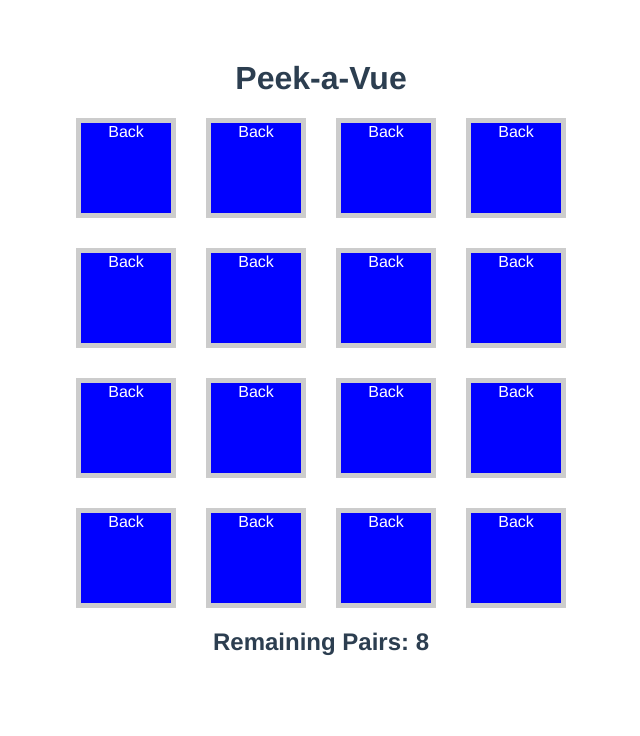
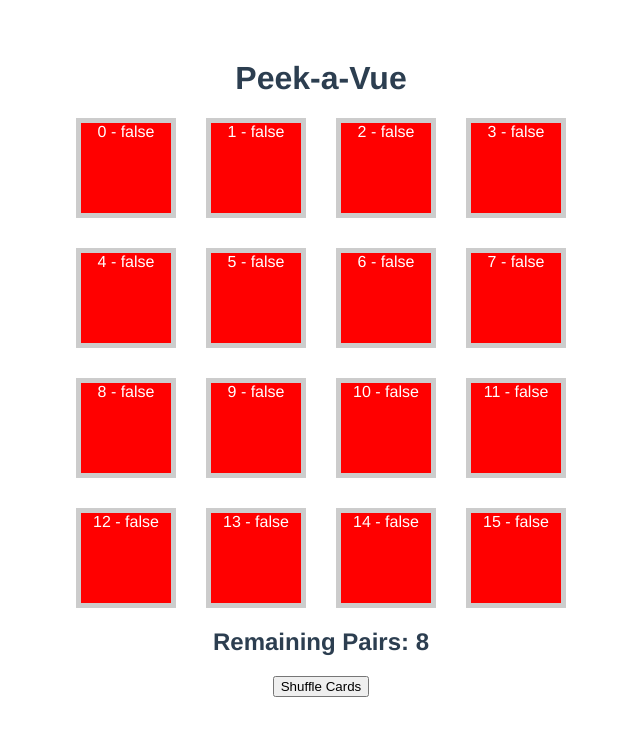
Before and after one commit to bongudth/card-matching, a Vue app: page / in a window 1280 px wide. Shown: the top 736 px of the page, without its empty margins (319-959 px from the left). Built offline with nearby package versions, Linux system fonts and the light colour scheme.

Commit message:
🎊 feat: add shuffle ability

```diff
--- a/package.json
+++ b/package.json
@@ -9,6 +9,7 @@
   },
   "dependencies": {
     "core-js": "^3.6.5",
+    "lodash": "^4.17.21",
     "vue": "^3.0.0"
   },
   "devDependencies": {
--- a/src/App.vue
+++ b/src/App.vue
@@ -12,9 +12,11 @@
     />
   </section>
   <h2>{{ status }}</h2>
+  <button @click="shuffleCards">Shuffle Cards</button>
 </template>
 
 <script>
+import _ from "lodash";
 import { computed, ref, watch } from "vue";
 import Card from "./components/Card.vue";
 
@@ -29,11 +31,11 @@
 
     const status = computed(() => {
       if (remainingPairs.value === 0) {
-        return 'Player wins!'
+        return "Player wins!";
       } else {
-        return `Remaining Pairs: ${remainingPairs.value}`
+        return `Remaining Pairs: ${remainingPairs.value}`;
       }
-    })
+    });
 
     const remainingPairs = computed(() => {
       const remainingCards = cardList.value.filter(
@@ -43,10 +45,14 @@
       return remainingCards / 2;
     });
 
+    const shuffleCards = () => {
+      cardList.value = _.shuffle(cardList.value);
+    };
+
     for (let i = 0; i < 16; i++) {
       cardList.value.push({
-        value: 8,
-        visible: false,
+        value: i,
+        visible: true,
         position: i,
         matched: false,
       });
@@ -91,7 +97,8 @@
       cardList,
       flipCard,
       userSelection,
-      status
+      status,
+      shuffleCards,
     };
   },
 };
```
Also changed, not shown: 1 other file (tests, documents, lock files or other folders).
